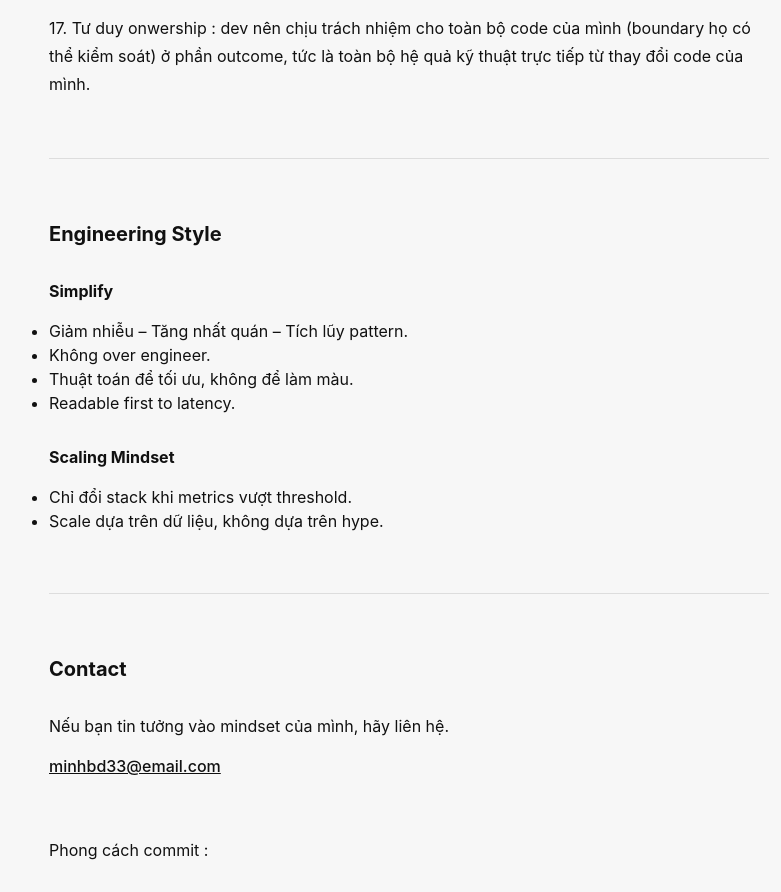
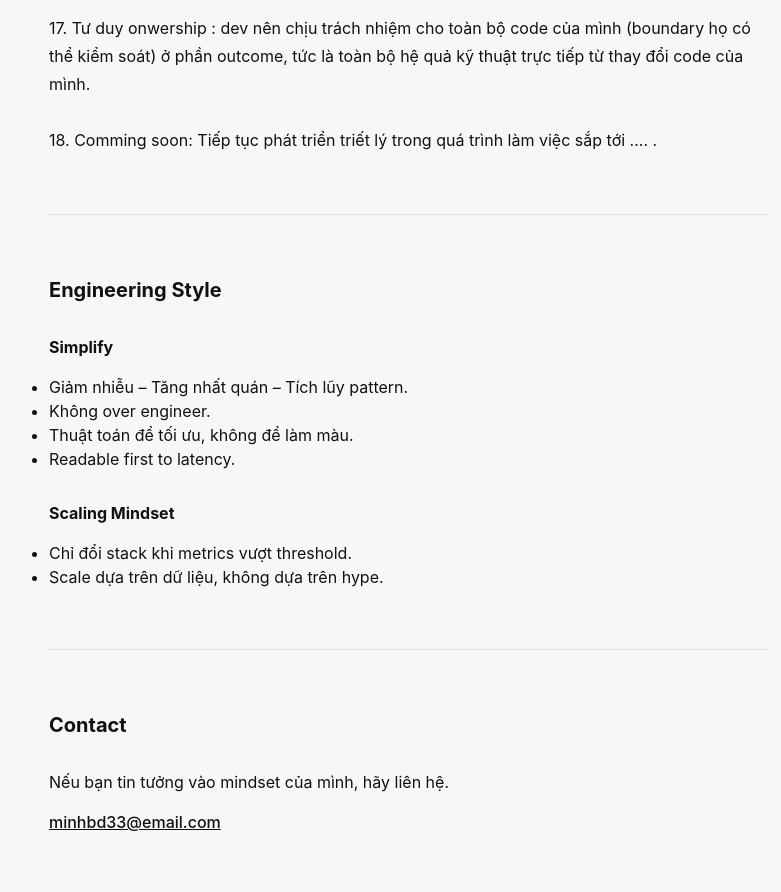
Before and after one commit to BuiDucMinhx/poforlio, a Vue app in the folder minh-portfolio/: page / in a window 1280 px wide. Shown: the part 2360-3252 px from the top of the page, without its empty margins (231-1012 px from the left). Built offline with nearby package versions, Linux system fonts and the light colour scheme.

Commit message:
- Coming soon : cho phép refactor triết lý

```diff
--- a/minh-portfolio/src/App.vue
+++ b/minh-portfolio/src/App.vue
@@ -57,6 +57,7 @@
         <li>15. Hiện app mình chỉ xài caffein thay vì redis cho cahce, SSE thay vì kafka cho queue, mình đang rất muốn scale để xem ngưỡng nào là cần đổi stack. (scale khi status > thresh hold).</li>
         <li>16. Viết unit test với mục đích duy nhất : khóa invariant bussiness chứ ko phải để tăng coverage, nếu invariant mình có thể encode bằng comment hoặc khả năng đọc đc implicit trong code mình có thể bỏ viết test.</li>
         <li>17. Tư duy onwership : dev nên chịu trách nhiệm cho toàn bộ code của mình (boundary họ có thể kiểm soát) ở phần outcome, tức là toàn bộ hệ quả kỹ thuật trực tiếp từ thay đổi code của mình.</li>
+        <li>18. Comming soon: Tiếp tục phát triển triết lý trong quá trình làm việc sắp tới .... .</li>
       </ul>
     </div>
   </section>
```
